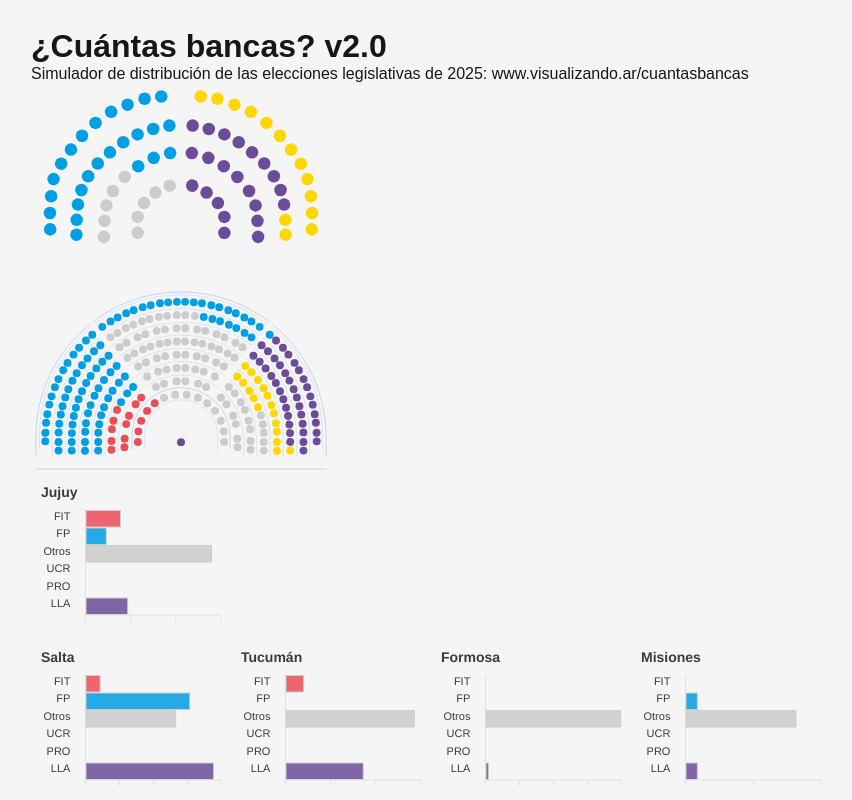
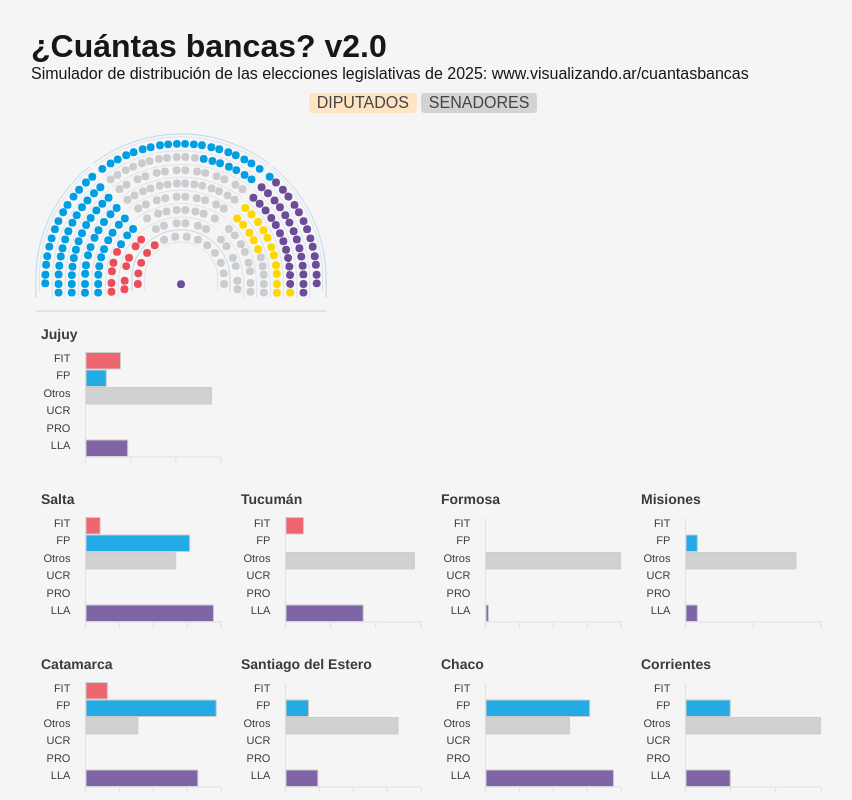
Before and after one commit to seppo0010/cuantasbancas2, a Next.js app: page / in a window 1280 px wide. Shown: the top 800 px of the page, without its empty margins (217-1069 px from the left). Built offline with nearby package versions, Linux system fonts and the light colour scheme.

Commit message:
Camara picker

```diff
--- a/src/app/page.module.css
+++ b/src/app/page.module.css
@@ -64,3 +64,28 @@
   text-align: right;
   font-weight: bold;
 }
+
+.camaraPickerContainer {
+  padding: 10px 0;
+  display: flex;
+  justify-content: center;
+}
+
+.camaraPicker {
+  background: #d3d3d3;
+  color: #444;
+  font-size: 16px;
+  border-radius: 4px;
+  padding: 0 8px;
+  height: 20px;
+  display: flex;
+  align-items: center;
+  min-width: 60px;
+  justify-content: center;
+  margin: 0 2px;
+  text-transform: uppercase;
+}
+
+.camaraPickerSelected {
+  background-color: bisque;
+}
--- a/src/app/page.tsx
+++ b/src/app/page.tsx
@@ -28,6 +28,7 @@ export default function Home() {
       Object.fromEntries(Object.entries(value.partidos).map(([k, v]) => [k, v.votos * 100]))
     ])))
   });
+  const [camara, setCamara] = useState<'diputados' | 'senadores'>('diputados');
   const [locked, setLocked] = useState<[string, string][]>([]);
   const updateVotos = (newP: number, p: string, v: { [partido: string]: number }, keepLocked: { [partido: string]: number }) => {
     if (eleccion === null) return;
@@ -107,17 +108,20 @@ export default function Home() {
     <div className={styles.container}>
       <h1>¿Cuántas bancas? v2.0</h1>
       <p>Simulador de distribución de las elecciones legislativas de 2025: <a href="https://www.visualizando.ar/cuantasbancas">www.visualizando.ar/cuantasbancas</a></p>
-
+      {eleccion === null && <div className={styles.camaraPickerContainer}>
+        <a href="#" onClick={(ev) => { setCamara('diputados'); ev.preventDefault(); }}><span className={`${styles.camaraPicker} ${camara === 'diputados' ? styles.camaraPickerSelected : ''}`}>Diputados</span></a>
+        <a href="#" onClick={(ev) => { setCamara('senadores'); ev.preventDefault(); }}><span className={`${styles.camaraPicker} ${camara !== 'diputados' ? styles.camaraPickerSelected : ''}`}>Senadores</span></a>
+      </div>}
       <div className={styles.page}>
         <div className={styles.camara}>
-          <Senadores senadores={senadores.map((d) => ({
+          {camara !== 'diputados' && <Senadores senadores={senadores.map((d) => ({
             nombre: `${d.Apellido}, ${d.Nombres}`,
             color: datos.bloques.find((f) => f.nombres.includes(d.Bloque))?.color ?? '#000',
-          }))} />
-          <Diputados diputados={diputados.map((d) => ({
+          }))} />}
+          {camara === 'diputados' && <Diputados diputados={diputados.map((d) => ({
             nombre: `${d.Apellido}, ${d.Nombres}`,
             color: datos.bloques.find((f) => f.nombres.includes(d.Bloque))?.color ?? '#000',
-          }))} />
+          }))} />}
         </div>
 
         {eleccion !== null && <Provincia
@@ -147,7 +151,8 @@ export default function Home() {
             ['Chubut'],
             ['Santa Cruz', 'Tierra del Fuego'],
           ].map((row: string[]) => <div key={JSON.stringify(row)} style={{ display: 'flex' }}>
-            {row.map((provincia: string) => <div key={provincia} style={{ cursor: 'pointer' }} onClick={() => setEleccion(Object.entries(datos.elecciones).find((e) => e[1].camara === 'diputados' && e[1].distrito === provincia)![0])}>
+            {row.filter((provincia: string) => Object.values(datos.elecciones).some((e) => e.camara === camara && e.distrito === provincia)
+          ).map((provincia: string) => <div key={provincia} style={{ cursor: 'pointer' }} onClick={() => setEleccion(Object.entries(datos.elecciones).find((e) => e[1].camara === camara && e[1].distrito === provincia)![0])}>
               <ProvinciaChart provincia={provincia} bloques={datos.bloques} votos={
                 votos[Object.entries(datos.elecciones).find((e) => e[1].camara === 'diputados' && e[1].distrito === provincia)![0]]
               } />
--- a/src/app/provincia.module.css
+++ b/src/app/provincia.module.css
@@ -39,7 +39,6 @@
     justify-content: center;
     margin: 0 2px;
     text-transform: uppercase;
-
 }
 
 .renueva {
```
